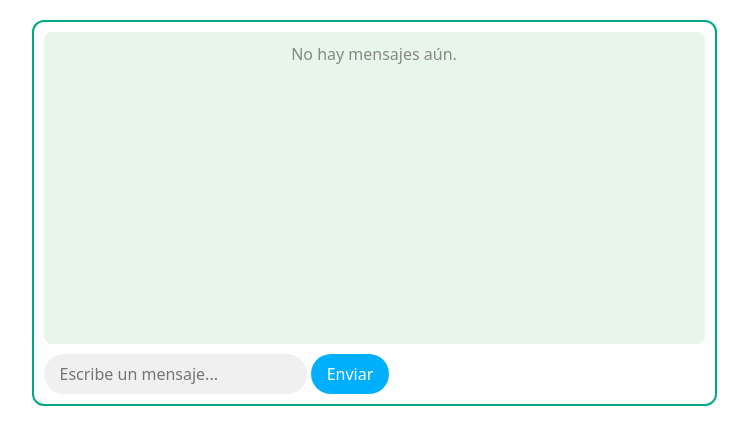
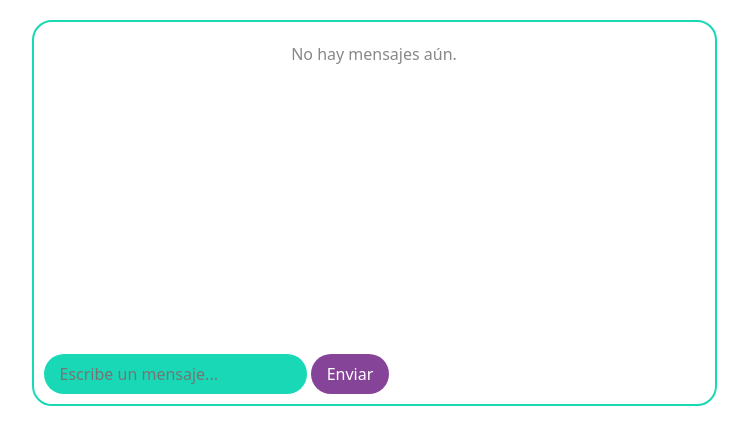
Before and after one commit to andrawiP801/seren-aiO, a Django app: page /foro/ in a window 1280 px wide. Shown: the part 70-515 px from the top of the page, without its empty margins (266-1014 px from the left). Run offline with Django 5.2, Linux system fonts and the light colour scheme; the visitor is signed in with stand-in values (Sample User, id 1); data that the repository does not hold is empty; some libraries are stand-ins or nearby versions.

Commit message:
estilos foro

```diff
--- a/static/css/chat.css
+++ b/static/css/chat.css
@@ -5,8 +5,8 @@
     height: 386px; /* Height as per your image */
     margin: 20px auto;
     padding: 10px;
-    border: 2px solid #00A884;
-    border-radius: 12px;
+    border: 2px solid #19D8B6;
+    border-radius: 20px;
     background-color: #FFFFFF;
     box-sizing: border-box;
     display: flex;
@@ -16,7 +16,7 @@
 .chat-messages {
     flex-grow: 1;
     overflow-y: auto;
-    background-color: #E8F5E9;
+    background-color: none;
     border-radius: 8px;
     padding: 10px;
     margin-bottom: 10px;
@@ -26,12 +26,12 @@
     padding: 8px 16px;
     margin-bottom: 4px;
     border-radius: 20px;
-    background-color: #DCF8C6; /* Light green for others */
+    background-color: #BBF6DB;
     max-width: 60%;
 }
 
 .user-message {
-    background-color: #34B7F1; /* Blue for the user */
+    background-color: #D6B8F6;
     align-self: flex-end;
 }
 
@@ -51,12 +51,12 @@
     border: none;
     border-radius: 20px;
     padding: 8px 16px;
-    background-color: #f0f0f0;
+    background-color: #19D8B6;
 }
 
 .send-button {
     padding: 8px 16px;
-    background-color: #00B0FF;
+    background-color: #864499;
     color: white;
     border: none;
     border-radius: 20px;
```
